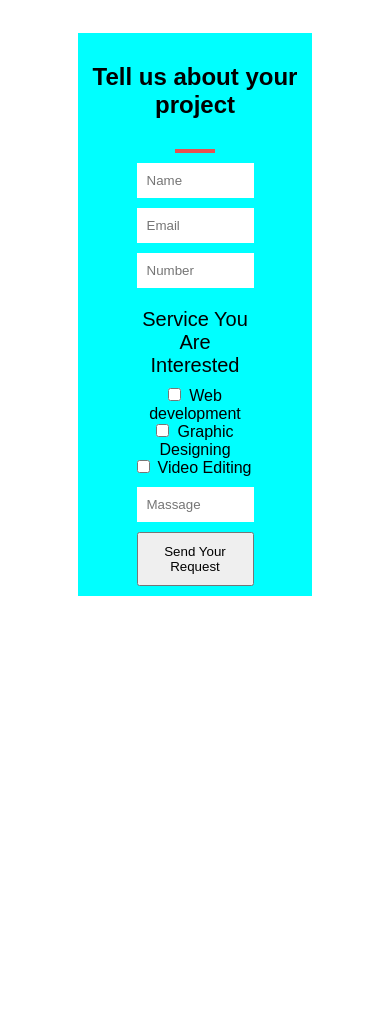
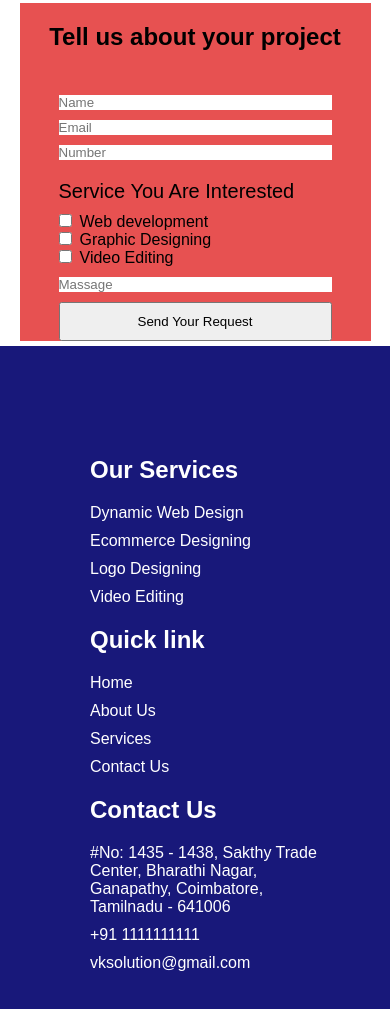
Before and after one commit to vinayak3210/PV-IT-solution, a plain HTML site: page index.html in a window 390 px wide. Shown: the part 3439-4448 px from the top of the page. Before the commit the page ends 4075 px from the top, so only its background shows below. Drawn offline with Linux system fonts and the light colour scheme.

Commit message:
first commit

```diff
--- a/assets/style.css
+++ b/assets/style.css
@@ -328,12 +328,11 @@ h3{
 .contact-main{
   text-align: center;
   margin: 40px;
-
 }
 
 form{
   width: 60vw;
-  background-color: aqua;
+  background-color: var(--orange);
   margin: auto;
   display: flex;
   justify-content: center;
@@ -383,6 +382,39 @@ form button{
   margin-right:8px ;
 }
 
+
+
+/* === FOOTER === */
+
+footer{
+  background-color: var(--color);
+  color: white;
+  padding: 90px;
+  display: flex;
+  justify-content: space-around;
+  flex-wrap: wrap;
+}
+
+
+footer a{
+  color: white;
+}
+
+.footer-box{
+  width: 25vw;
+}
+
+
+.footer-box div{
+  display: flex;
+  flex-direction: column;
+  gap: 10px ;
+  margin-top: 20px;
+}
+
+.footer-box div a{
+  text-decoration: none;
+}
 
 /* media query */
 
@@ -438,4 +470,49 @@ form button{
     width: 80vw;
     margin-top: 20px;
   }
+
+  /* === CONTACT US === */
+
+  .contact-main{
+    text-align: center;
+    margin: 5px;
+  }
+
+  form{
+    width: 90vw;
+    margin: auto;
+    justify-content: center;
+    padding: 0;
+  }
+
+  .input-main{
+    padding: 0;
+    width: 70vw;
+  }
+  .select-services{
+    width: 70vw;
+  }
+
+  form button{
+    width: 70vw;
+  }
+
+  /*  === FOOTER === */
+  footer{
+    display: flex;
+    flex-direction: column;
+  }
+
+  hr {
+    display: none;
+  }
+
+  .footer-box{
+    width: 60vw;
+    margin-top: 20px;
+    justify-content: center;
+    align-items: center;
+  }
+
+
 }
--- a/index.html
+++ b/index.html
@@ -165,23 +165,90 @@
           <h2>Tell us about your project</h2>
           <p></p>
 
-          <input type="name" name="" id=""class="input-main"  placeholder="Name"/>
-          <input type="email" name="" id="" class="input-main" placeholder="Email">
-          <input type="text" name="" id="" class="input-main" placeholder="Number">
+          <input
+            type="name"
+            name=""
+            id=""
+            class="input-main"
+            placeholder="Name"
+          />
+          <input
+            type="email"
+            name=""
+            id=""
+            class="input-main"
+            placeholder="Email"
+          />
+          <input
+            type="text"
+            name=""
+            id=""
+            class="input-main"
+            placeholder="Number"
+          />
 
           <div class="select-services">
             <label for=""> Service You Are Interested</label>
-            <span> <input type="checkbox" name="" id="checkbox">Web development</span>
-            <span> <input type="checkbox" name="" id="checkbox">Graphic Designing</span>
-            <span><input type="checkbox" name="" id="checkbox">Video Editing</span>
-
+            <span>
+              <input type="checkbox" name="" id="checkbox" />Web
+              development</span
+            >
+            <span>
+              <input type="checkbox" name="" id="checkbox" />Graphic
+              Designing</span
+            >
+            <span
+              ><input type="checkbox" name="" id="checkbox" />Video
+              Editing</span
+            >
           </div>
-          <input type="text" name="" id="" class="input-main" placeholder="Massage">
-          <button type="submit"> Send Your Request</button>
+          <input
+            type="text"
+            name=""
+            id=""
+            class="input-main"
+            placeholder="Massage"
+          />
+          <button type="submit">Send Your Request</button>
         </form>
       </div>
     </section>
 
+    <footer>
+      <hr>
+      <div class="footer-box">
+        <h2>Our Services</h2>
+        <div>
+          <a href=""> Dynamic Web Design</a>
+          <a href=""> Ecommerce Designing</a>
+          <a href=""> Logo Designing</a>
+          <a href=""> Video Editing</a>
+        </div>
+      </div>
+
+      <hr>
+      <div class="footer-box">
+        <h2>Quick link</h2>
+        <div>
+          <a href="" > Home</a>
+          <a href=""> About Us</a>
+          <a href=""> Services</a>
+          <a href=""> Contact Us</a>
+        </div>
+      </div>
+
+      <hr>
+      <div class="footer-box">
+        <h2> Contact Us</h2>
+        <div>
+          <p>#No: 1435 - 1438, Sakthy Trade Center, Bharathi Nagar, Ganapathy, Coimbatore, Tamilnadu - 641006</p>
+          <a href=""> +91 1111111111</a>
+          <a href=""> vksolution@gmail.com</a>
+        </div>
+      </div>
+
+    </footer>
+
     <script src="assets/script.js"></script>
   </body>
 </html>
```
